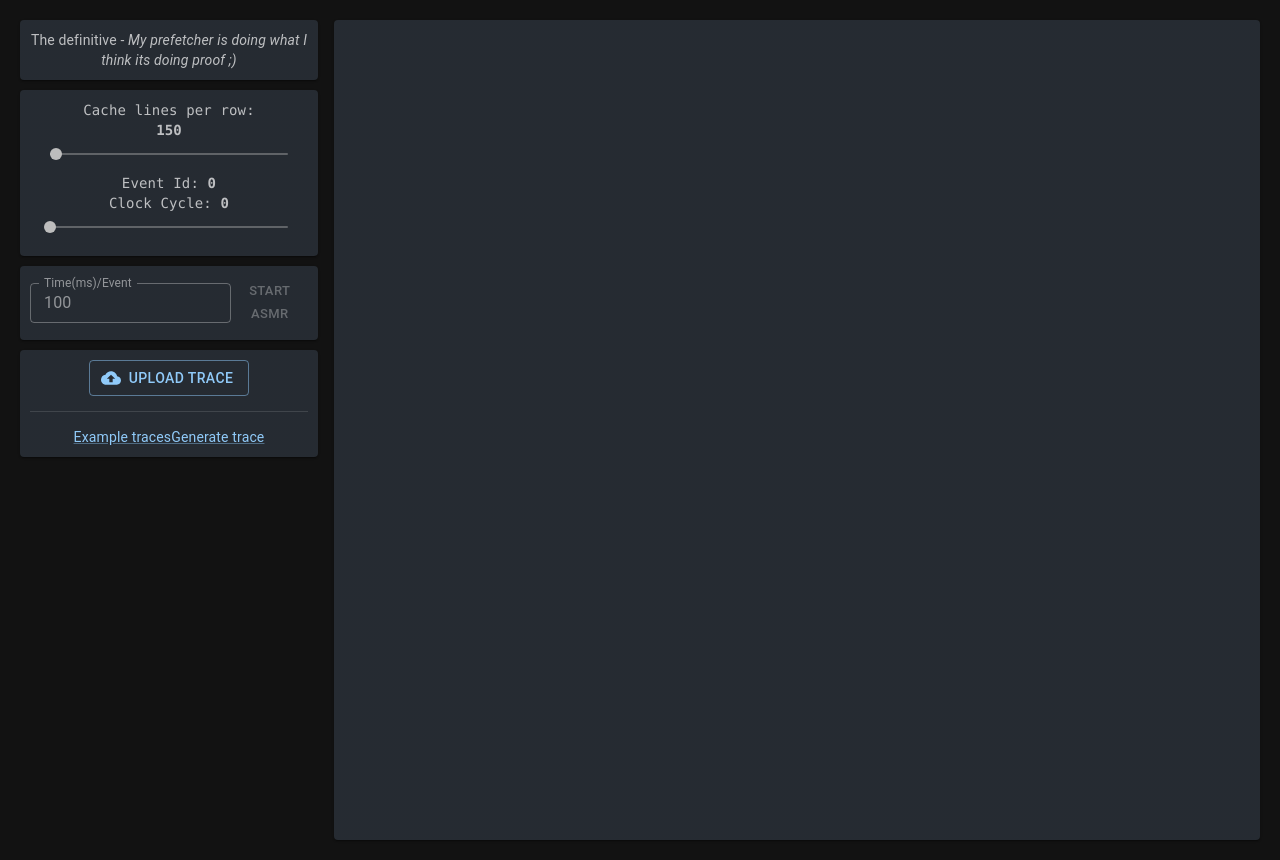
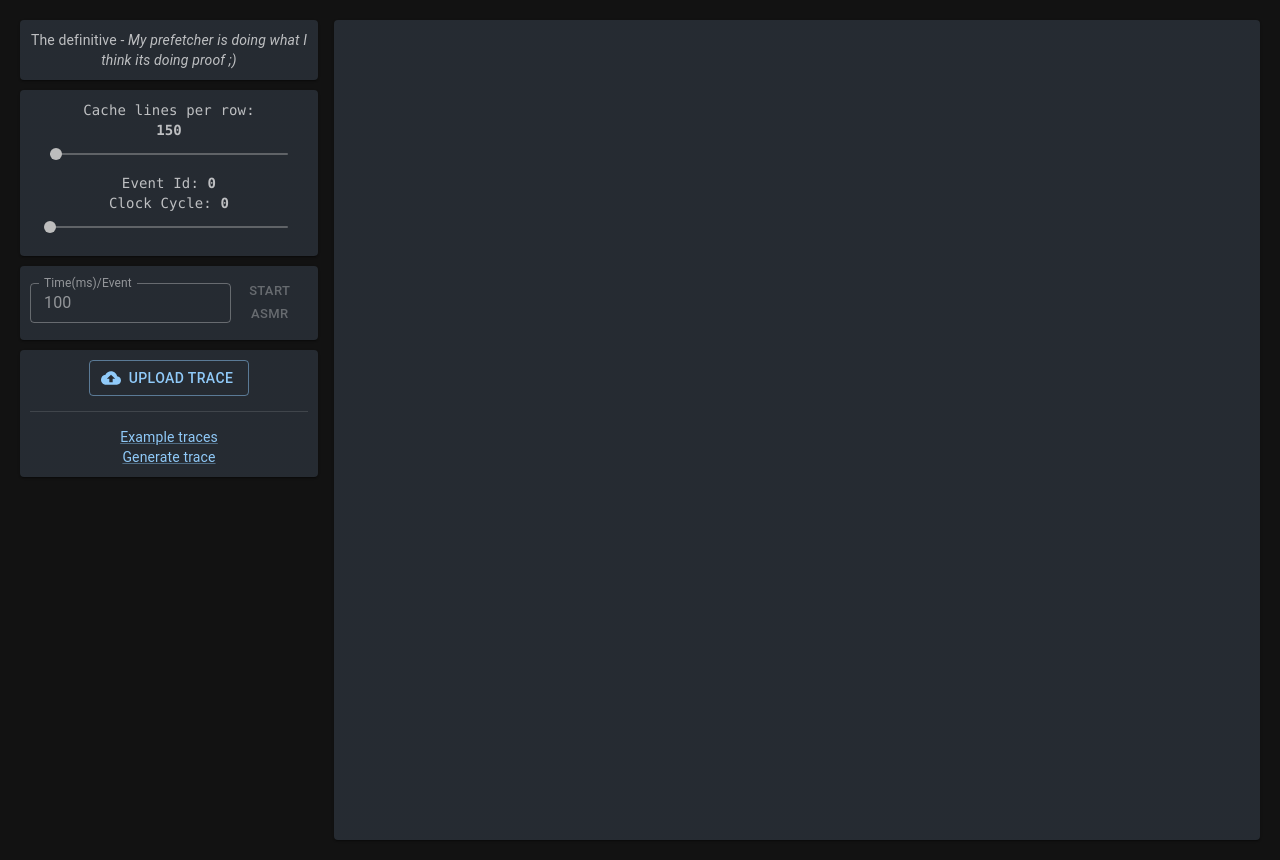
Before and after one commit to meetesh06/CS683-ChampSimPrefetcherViz, a React (Create React App) app: page / in a window 1280 px wide. Shown: the top 860 px of the page. Built offline with nearby package versions, Linux system fonts and the light colour scheme.

Commit message:
fix build

```diff
--- a/src/App.js
+++ b/src/App.js
@@ -314,15 +314,20 @@ function App() {
                   <Divider style={{ marginTop: 15, marginBottom: 15 }} />
                 </div>
               }
-              <Link href="https://github.com/meetesh06/CS683-ChampSimPrefetcherViz/tree/main/examples">
-                Example traces
-              </Link>
 
-              <Link href="https://github.com/meetesh06/CS683-ChampSimPrefetcherViz">
-                Generate trace
-              </Link>
+              {
+                !mainData.ADDR &&
+                <div>
+                <Link href="https://github.com/meetesh06/CS683-ChampSimPrefetcherViz/tree/main/examples">
+                  Example traces
+                </Link>
+                <br/>
 
-
+                <Link href="https://github.com/meetesh06/CS683-ChampSimPrefetcherViz">
+                  Generate trace
+                </Link>
+                </div>
+              }
               {
                 mainData.ADDR &&
                 <div style={{ textAlign: 'left' }}>
```
Also changed, not shown: 3 other files (tests, documents, lock files or other folders).
